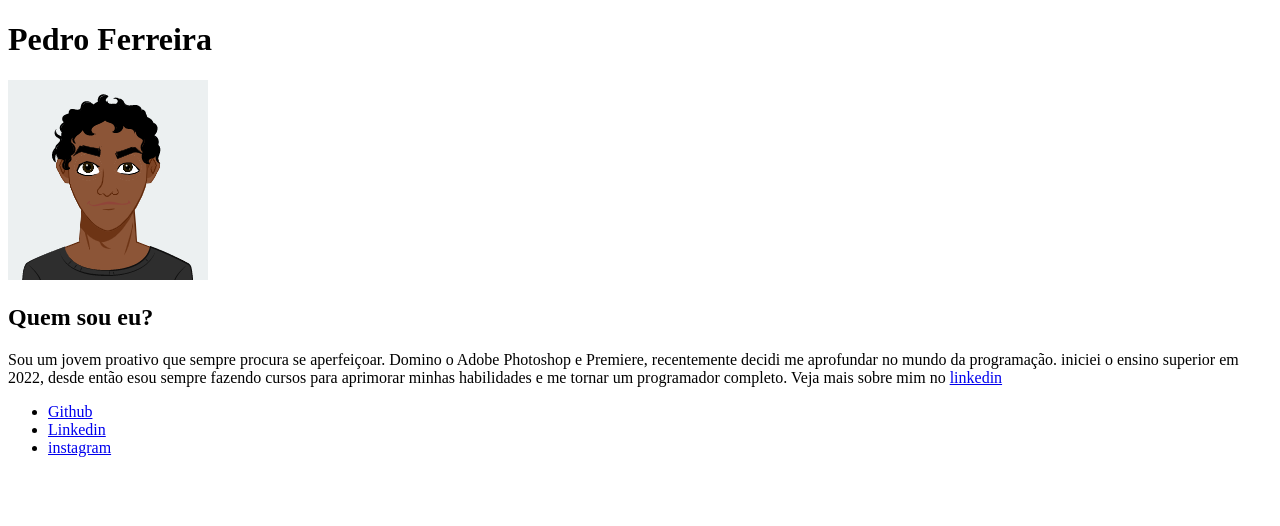
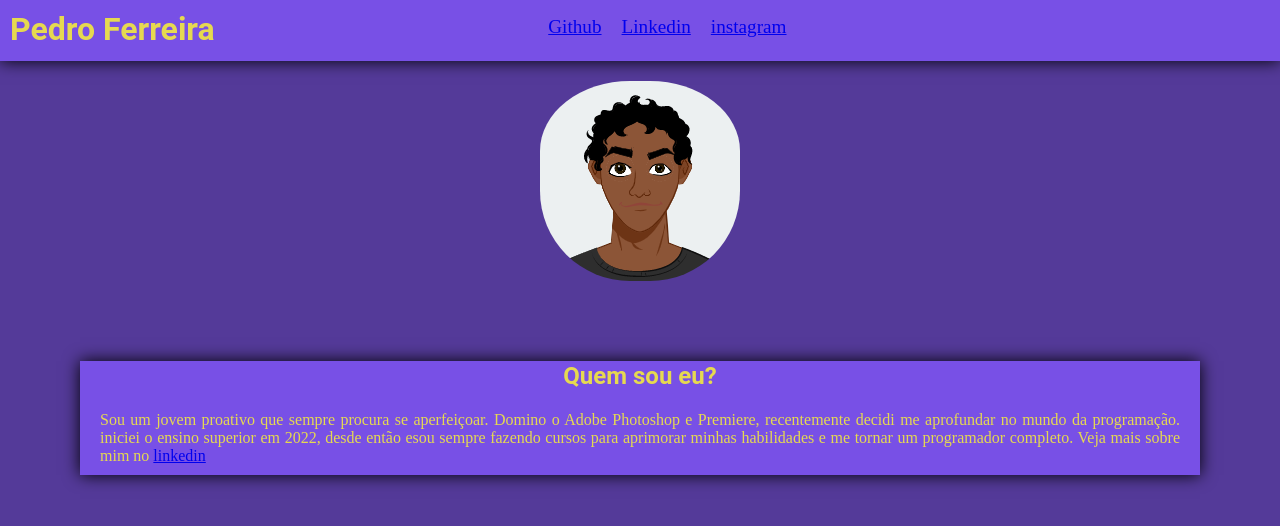
Before and after one commit to p3dro1oo/Project-HTML-and-CSS, a plain HTML site: page index.html in a window 1280 px wide. Drawn offline with Linux system fonts and the light colour scheme.

Commit message:
first commit

```diff
--- a/index.html
+++ b/index.html
@@ -5,10 +5,18 @@
     <meta http-equiv="X-UA-Compatible" content="IE=edge">
     <meta name="viewport" content="width=device-width, initial-scale=1.0">
     <title>Pedro Ferreira</title>
+    <link rel="stylesheet" href="style.css">
+
 </head>
 <body>
-    <header> <h1> Pedro Ferreira </h1></header>
-<img src="AvatarPedro.png" alt="Avatar Pedro">
+    <header>
+<div> <h1>Pedro Ferreira </h1></div>
+    <ul> <li><a href="https://github.com/p3dro1oo" target="_blank">Github</a></li>
+        <li><a href="https://www.linkedin.com/in/pedro-ferreira-57717822a/" target="_blank">Linkedin</a></li>
+        <li><a href="instagram.com/pedro1oo/" target="_blank">instagram</a></li> </ul>
+
+    </header>
+<div class="boximg"><img src="AvatarPedro.png" alt="Avatar Pedro"  class="imagemprincipal"> </div>
 
 <article><h2>Quem sou eu?</h2>
 <p> Sou um jovem proativo que sempre procura se aperfeiçoar. Domino o Adobe Photoshop e Premiere, recentemente decidi me
@@ -16,10 +24,5 @@ aprofundar no mundo da programação. iniciei o ensino superior em 2022, desde e
 e me tornar um programador completo. Veja mais sobre mim no <a href="https://www.linkedin.com/in/pedro-ferreira-57717822a/" target="_blank">linkedin</a>
 </p> </article>
 
-<ul> <li><a href="https://github.com/p3dro1oo" target="_blank">Github</a></li>
-     <li><a href="https://www.linkedin.com/in/pedro-ferreira-57717822a/" target="_blank">Linkedin</a></li>
-     <li><a href="instagram.com/pedro1oo/" target="_blank">instagram</a></li>
-</ul>
-
 </body>
 </html>
--- /dev/null
+++ b/style.css
@@ -0,0 +1,43 @@
+*{
+    margin: 0px;
+    padding: 0px;
+}
+body{background-color: #543A99;}
+
+header{
+    display: flex;
+    justify-content: space-between;
+    box-shadow: 0 0 1rem black;
+    background-color: #7850E6;
+}
+
+ul{
+    display: flex;
+    margin: 0px auto;
+    padding-top: 16px;
+    padding-right: 190px;
+    color: #E6D950;
+
+}
+
+li{padding-left: 20px;
+list-style-type: none;
+font-size: larger;
+font-family: jmh typewriter;
+}
+
+h1{color: #E6D950; font-family:Roboto; margin: 10px; padding-bottom: 3px;}
+.boximg{display: flex; }
+
+.imagemprincipal{ border-radius: 90px; margin: 0 auto;
+padding-top: 20px;
+box-shadow: black;}
+
+article{background-color: #7850E6;
+box-shadow: 0 0 1rem black;
+margin: 5rem;}
+
+h2{color: #E6D950; margin: 20px; text-align: center; font-family: roboto; padding-top: 1px; padding-bottom: 1px;}
+
+p{color: #E6D950; max-width: 100%; margin: 20px; text-align: justify; font-family: jmh typewriter; padding-top: 0px;
+padding-bottom: 10px;}
```
